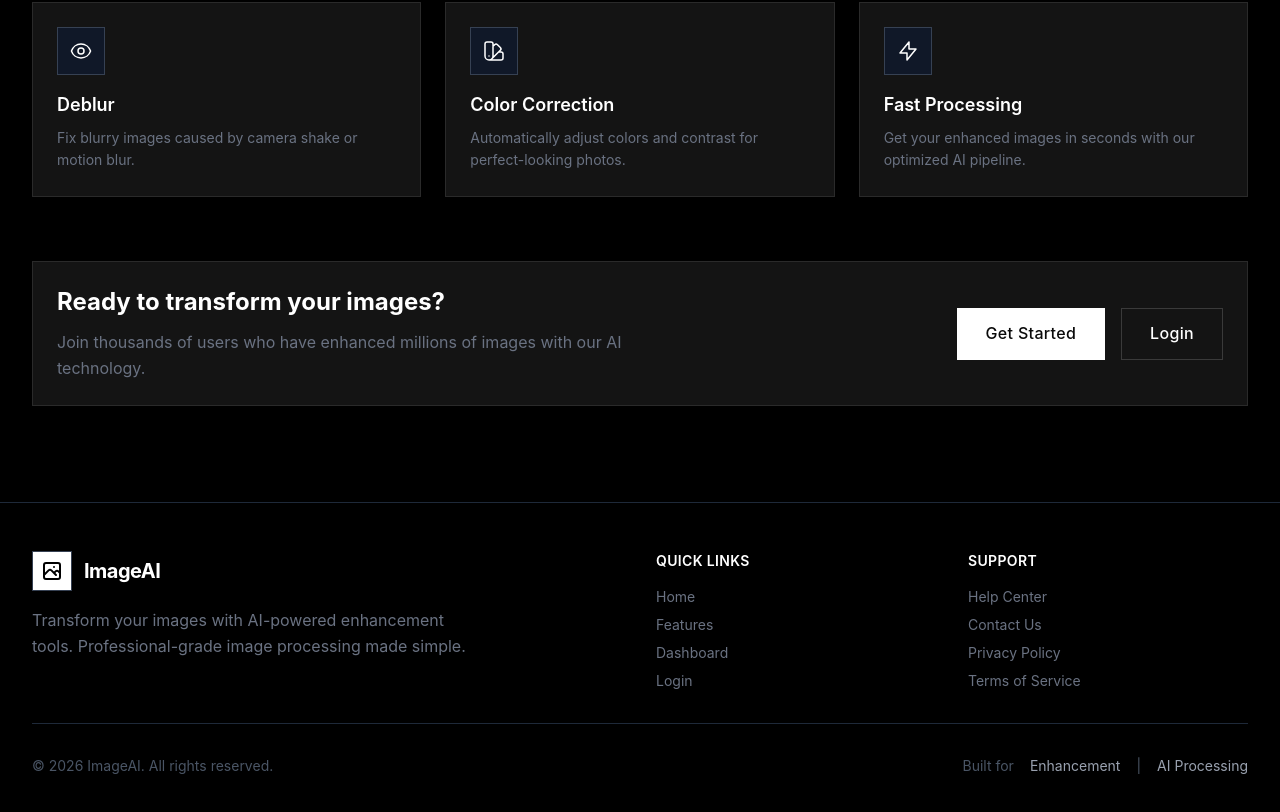
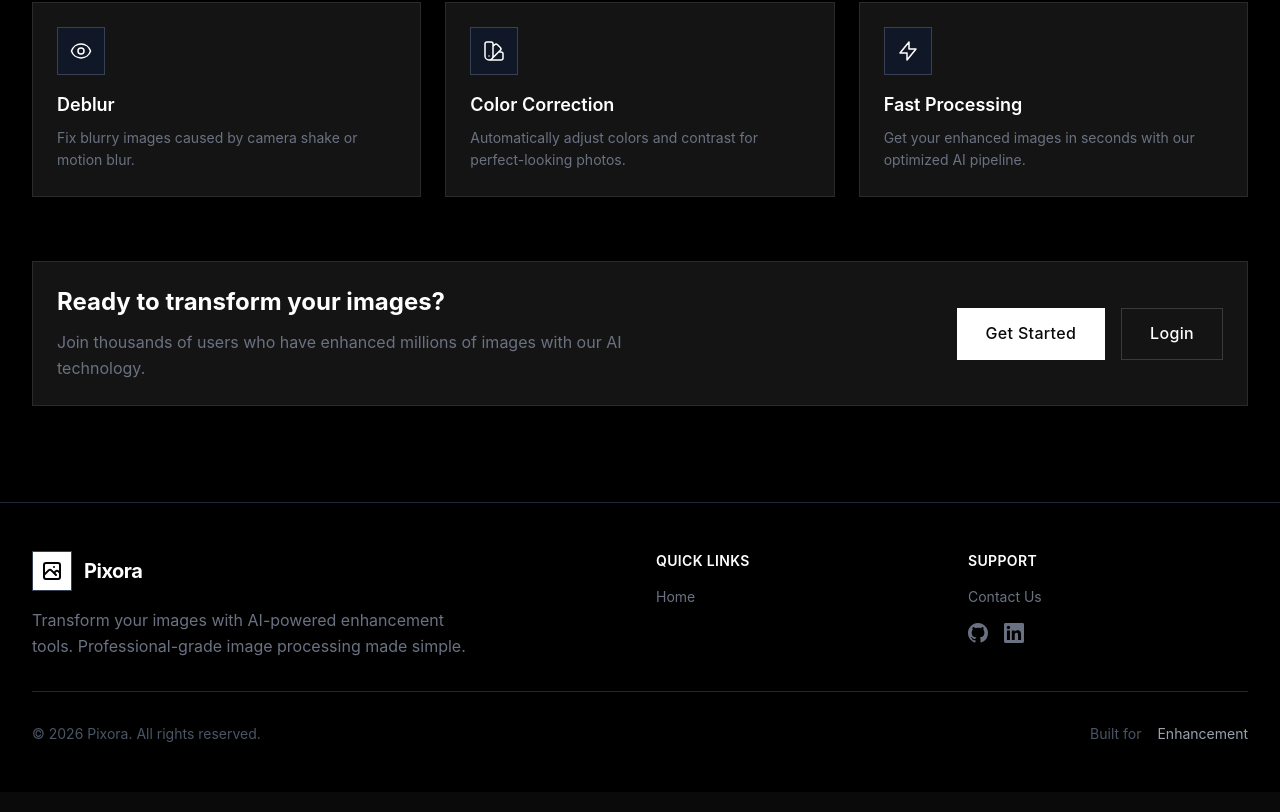
Before and after one commit to Khyati-Kapil/Image-Enhancer, a React (Vite) app: page / in a window 1280 px wide. Shown: the part 1286-2098 px from the top of the page. Built offline with nearby package versions, Linux system fonts and the light colour scheme; no server answers; the HTML template or start-up script is replaced by a standard one.

Commit message:
feat: update footer

```diff
--- a/src/pages/Landing.jsx
+++ b/src/pages/Landing.jsx
@@ -22,7 +22,7 @@
                   </svg>
                 </div>
                 <span className="text-xl font-bold tracking-tight">
-                  ImageAI
+                  Pixora
                 </span>
               </div>
               <p className="text-gray-500 max-w-md leading-relaxed">
@@ -36,9 +36,7 @@
               <h4 className="text-white font-semibold mb-4 text-sm uppercase tracking-wide">Quick Links</h4>
               <ul className="space-y-2 text-sm">
                 <li><a href="#" className="text-gray-500 hover:text-white transition-colors">Home</a></li>
-                <li><a href="#" className="text-gray-500 hover:text-white transition-colors">Features</a></li>
-                <li><a href="/dashboard" className="text-gray-500 hover:text-white transition-colors">Dashboard</a></li>
-                <li><a href="/login" className="text-gray-500 hover:text-white transition-colors">Login</a></li>
+
               </ul>
             </div>
 
@@ -46,24 +44,33 @@
             <div>
               <h4 className="text-white font-semibold mb-4 text-sm uppercase tracking-wide">Support</h4>
               <ul className="space-y-2 text-sm">
-                <li><a href="#" className="text-gray-500 hover:text-white transition-colors">Help Center</a></li>
                 <li><a href="#" className="text-gray-500 hover:text-white transition-colors">Contact Us</a></li>
-                <li><a href="#" className="text-gray-500 hover:text-white transition-colors">Privacy Policy</a></li>
-                <li><a href="#" className="text-gray-500 hover:text-white transition-colors">Terms of Service</a></li>
               </ul>
+              <div className="flex space-x-4 mt-4">
+                <a href="https://github.com/Khyati-Kapil" target="_blank" rel="noopener noreferrer" className="text-gray-500 hover:text-white transition-colors">
+                  <svg className="w-5 h-5" fill="currentColor" viewBox="0 0 24 24">
+                    <path d="M12 0C5.37 0 0 5.37 0 12c0 5.31 3.435 9.795 8.205 11.385.6.105.825-.255.825-.57 0-.285-.015-1.23-.015-2.235-3.015.555-3.795-.735-4.035-1.41-.135-.345-.72-1.41-1.23-1.695-.42-.225-1.02-.78-.015-.795.945-.015 1.62.87 1.845 1.23 1.08 1.815 2.805 1.305 3.495.99.105-.78.42-1.305.765-1.605-2.67-.3-5.46-1.335-5.46-5.925 0-1.305.465-2.385 1.23-3.225-.12-.3-.54-1.53.12-3.18 0 0 1.005-.315 3.3 1.23.96-.27 1.98-.405 3-.405s2.04.135 3 .405c2.295-1.56 3.3-1.23 3.3-1.23.66 1.65.24 2.88.12 3.18.765.84 1.23 1.905 1.23 3.225 0 4.605-2.805 5.625-5.475 5.925.435.375.81 1.095.81 2.22 0 1.605-.015 2.895-.015 3.3 0 .315.225.69.825.57A12.02 12.02 0 0024 12c0-6.63-5.37-12-12-12z"/>
+                  </svg>
+                </a>
+                <a href="https://linkedin.com" target="_blank" rel="noopener noreferrer" className="text-gray-500 hover:text-white transition-colors">
+                  <svg className="w-5 h-5" fill="currentColor" viewBox="0 0 24 24">
+                    <path d="M20.447 20.452h-3.554v-5.569c0-1.328-.027-3.037-1.852-3.037-1.853 0-2.136 1.445-2.136 2.939v5.667H9.351V9h3.414v1.561h.046c.477-.9 1.637-1.85 3.37-1.85 3.601 0 4.267 2.37 4.267 5.455v6.286zM5.337 7.433c-1.144 0-2.063-.926-2.063-2.065 0-1.138.92-2.063 2.063-2.063 1.14 0 2.064.925 2.064 2.063 0 1.139-.925 2.065-2.064 2.065zm1.782 13.019H3.555V9h3.564v11.452zM22.225 0H1.771C.792 0 0 .774 0 1.729v20.542C0 23.227.792 24 1.771 24h20.451C23.2 24 24 23.227 24 22.271V1.729C24 .774 23.2 0 22.222 0h.003z"/>
+                  </svg>
+                </a>
+              </div>
             </div>
           </div>
 
           <div className="border-t border-gray-800 mt-8 pt-8">
             <div className="flex flex-col md:flex-row md:items-center md:justify-between gap-4">
               <div className="text-gray-600 text-sm">
-                © {new Date().getFullYear()} ImageAI. All rights reserved.
+                © {new Date().getFullYear()} Pixora. All rights reserved.
               </div>
               <div className="flex items-center space-x-4">
                 <span className="text-gray-600 text-sm">Built for</span>
                 <span className="text-gray-400 text-sm">Enhancement</span>
-                <span className="text-gray-600 text-sm">|</span>
-                <span className="text-gray-400 text-sm">AI Processing</span>
+
+
               </div>
             </div>
           </div>
```
